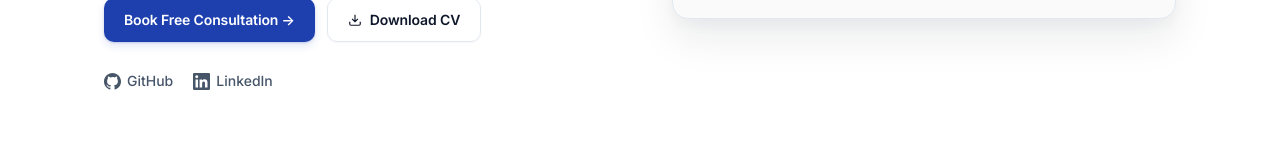
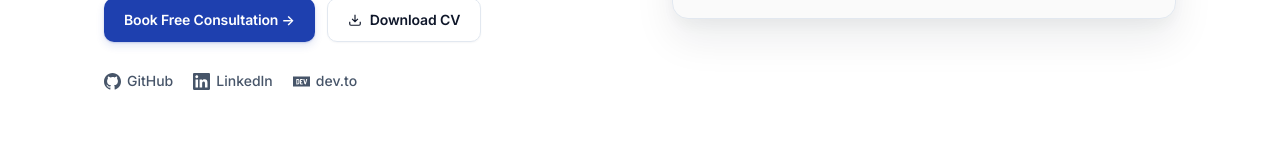
Before and after one commit to poppyszn/portfolio-site, a React (Vite) app: page / in a window 1280 px wide. Shown: the part 586-746 px from the top of the page. Built offline with nearby package versions, Linux system fonts and the light colour scheme.

Commit message:
chore: added blogs

```diff
--- a/compose.yml
+++ b/compose.yml
@@ -2,6 +2,9 @@ services:
   precious-portfolio:
     container_name: precious-portfolio
     image: harbor.local/homelab/portfolio:latest
+    build:
+      context: .
+      dockerfile: Dockerfile
     restart: unless-stopped
     ports:
       - ${PORT:-8888}:80
--- a/src/App.jsx
+++ b/src/App.jsx
@@ -76,6 +76,21 @@ const experience = [
       'Participated in containerisation efforts creating replicable environments',
       'Collaborated with senior engineers learning DevOps best practices',
     ],
+  },
+];
+
+const articles = [
+  {
+    title: 'How I Containerised 5 Monoliths and Deployed Them to EKS',
+    summary: 'A hands-on breakdown of migrating five legacy monolith apps into containers and shipping them to production EKS — covering Dockerfile patterns, ECR, and a full CI/CD pipeline.',
+    href: 'https://dev.to/devpops/how-i-containerised-5-monoliths-and-deployed-them-to-eks-3p2',
+    tag: 'Docker · EKS · CI/CD',
+  },
+  {
+    title: 'How to Properly Set Up k3s on Your Homelab or Server (2026 Edition)',
+    summary: 'The definitive guide to getting k3s production-ready — from bare metal to a fully functioning cluster with Traefik ingress, cert-manager, and ArgoCD GitOps.',
+    href: 'https://dev.to/devpops/how-to-properly-set-up-k3s-on-your-homelab-or-server-2026-edition-595',
+    tag: 'k3s · Kubernetes · Homelab',
   },
 ];
 
@@ -301,6 +316,12 @@ export default function Portfolio() {
                   </svg>
                   LinkedIn
                 </a>
+                <a href="https://dev.to/devpops" target="_blank" rel="noopener noreferrer" className="social-link">
+                  <svg width="17" height="17" fill="currentColor" viewBox="0 0 24 24">
+                    <path d="M7.42 10.05c-.18-.16-.46-.23-.84-.23H6l.02 2.44.04 2.45.56-.02c.41 0 .63-.07.83-.26.24-.24.26-.36.26-2.2 0-1.91-.02-1.96-.29-2.18zM0 4.94v14.12h24V4.94H0zM8.56 15.3c-.44.58-1.06.77-2.53.77H4.71V8.53h1.4c1.67 0 2.16.18 2.6.9.27.43.29.6.32 2.57.05 2.23-.02 2.73-.47 3.3zm5.09-5.47h-2.47v1.77h1.52v1.28l-.72.04-.75.03v1.77l1.22.03 1.2.04v1.28h-1.6c-1.53 0-1.6-.01-1.87-.3l-.3-.28v-3.16c0-3.02.01-3.18.25-3.48.23-.31.25-.31 1.88-.31h1.64v1.29zm4.68 5.45c-.17.43-.64.79-1 .79-.18 0-.45-.15-.67-.39-.32-.32-.45-.63-.82-2.08l-.9-3.39-.45-1.67h.76c.4 0 .75.02.75.05 0 .06 1.16 4.54 1.26 4.83.04.15.32-.7.73-2.3l.66-2.52.74-.04c.4-.02.73 0 .73.04 0 .14-1.67 6.38-1.8 6.68z"/>
+                  </svg>
+                  dev.to
+                </a>
               </div>
             </div>
 
@@ -478,6 +499,58 @@ export default function Portfolio() {
                 <div style={{ display: 'flex', justifyContent: 'space-between', alignItems: 'center', paddingTop: '16px', borderTop: '1px solid var(--c-border-light)' }}>
                   <span style={{ color: 'var(--c-accent)', fontSize: '13px', fontWeight: '600' }}>{p.metric}</span>
                   <span style={{ color: 'var(--c-text-3)', fontSize: '13px' }}>View on GitHub →</span>
+                </div>
+              </a>
+            ))}
+          </div>
+        </div>
+      </section>
+
+      {/* WRITING */}
+      <section id="writing" style={{ borderTop: '1px solid var(--c-border)', padding: '120px 24px' }}>
+        <div style={{ maxWidth: '1120px', margin: '0 auto' }}>
+          <div style={{ display: 'flex', justifyContent: 'space-between', alignItems: 'flex-end', flexWrap: 'wrap', gap: '16px', marginBottom: '48px' }}>
+            <div>
+              <div className="section-label" style={{ marginBottom: '12px' }}>Technical Writing</div>
+              <h2 style={{ fontSize: 'clamp(28px, 4vw, 38px)', fontWeight: '800', letterSpacing: '-0.03em' }}>
+                Articles
+              </h2>
+            </div>
+            <a href="https://dev.to/devpops" target="_blank" rel="noopener noreferrer"
+               style={{ display: 'inline-flex', alignItems: 'center', gap: '6px', color: 'var(--c-text-2)', fontSize: '14px', fontWeight: '500', textDecoration: 'none', transition: 'color var(--t-fast)' }}
+               onMouseEnter={e => e.currentTarget.style.color = 'var(--c-text)'}
+               onMouseLeave={e => e.currentTarget.style.color = 'var(--c-text-2)'}>
+              <svg width="15" height="15" fill="currentColor" viewBox="0 0 24 24">
+                <path d="M7.42 10.05c-.18-.16-.46-.23-.84-.23H6l.02 2.44.04 2.45.56-.02c.41 0 .63-.07.83-.26.24-.24.26-.36.26-2.2 0-1.91-.02-1.96-.29-2.18zM0 4.94v14.12h24V4.94H0zM8.56 15.3c-.44.58-1.06.77-2.53.77H4.71V8.53h1.4c1.67 0 2.16.18 2.6.9.27.43.29.6.32 2.57.05 2.23-.02 2.73-.47 3.3zm5.09-5.47h-2.47v1.77h1.52v1.28l-.72.04-.75.03v1.77l1.22.03 1.2.04v1.28h-1.6c-1.53 0-1.6-.01-1.87-.3l-.3-.28v-3.16c0-3.02.01-3.18.25-3.48.23-.31.25-.31 1.88-.31h1.64v1.29zm4.68 5.45c-.17.43-.64.79-1 .79-.18 0-.45-.15-.67-.39-.32-.32-.45-.63-.82-2.08l-.9-3.39-.45-1.67h.76c.4 0 .75.02.75.05 0 .06 1.16 4.54 1.26 4.83.04.15.32-.7.73-2.3l.66-2.52.74-.04c.4-.02.73 0 .73.04 0 .14-1.67 6.38-1.8 6.68z"/>
+              </svg>
+              All articles on dev.to →
+            </a>
+          </div>
+          <div style={{ display: 'grid', gridTemplateColumns: 'repeat(auto-fill, minmax(340px, 1fr))', gap: '20px' }}>
+            {articles.map((a, i) => (
+              <a key={i} href={a.href} target="_blank" rel="noopener noreferrer"
+                 className="card card-hover"
+                 style={{ padding: '32px', textDecoration: 'none', color: 'inherit', display: 'flex', flexDirection: 'column' }}>
+                <div style={{
+                  display: 'inline-flex', padding: '3px 10px',
+                  background: 'var(--c-accent-light)', borderRadius: 'var(--radius-full)',
+                  marginBottom: '16px', alignSelf: 'flex-start',
+                }}>
+                  <span style={{ color: 'var(--c-accent)', fontSize: '11.5px', fontWeight: '600', fontFamily: 'var(--font-mono)' }}>
+                    {a.tag}
+                  </span>
+                </div>
+                <h3 style={{ fontSize: '17px', fontWeight: '700', letterSpacing: '-0.02em', marginBottom: '12px', lineHeight: '1.35', flex: 1 }}>
+                  {a.title}
+                </h3>
+                <p style={{ color: 'var(--c-text-2)', fontSize: '14px', lineHeight: '1.65', marginBottom: '20px' }}>
+                  {a.summary}
+                </p>
+                <div style={{ display: 'flex', alignItems: 'center', gap: '6px', paddingTop: '16px', borderTop: '1px solid var(--c-border-light)' }}>
+                  <svg width="13" height="13" fill="currentColor" viewBox="0 0 24 24">
+                    <path d="M7.42 10.05c-.18-.16-.46-.23-.84-.23H6l.02 2.44.04 2.45.56-.02c.41 0 .63-.07.83-.26.24-.24.26-.36.26-2.2 0-1.91-.02-1.96-.29-2.18zM0 4.94v14.12h24V4.94H0zM8.56 15.3c-.44.58-1.06.77-2.53.77H4.71V8.53h1.4c1.67 0 2.16.18 2.6.9.27.43.29.6.32 2.57.05 2.23-.02 2.73-.47 3.3zm5.09-5.47h-2.47v1.77h1.52v1.28l-.72.04-.75.03v1.77l1.22.03 1.2.04v1.28h-1.6c-1.53 0-1.6-.01-1.87-.3l-.3-.28v-3.16c0-3.02.01-3.18.25-3.48.23-.31.25-.31 1.88-.31h1.64v1.29zm4.68 5.45c-.17.43-.64.79-1 .79-.18 0-.45-.15-.67-.39-.32-.32-.45-.63-.82-2.08l-.9-3.39-.45-1.67h.76c.4 0 .75.02.75.05 0 .06 1.16 4.54 1.26 4.83.04.15.32-.7.73-2.3l.66-2.52.74-.04c.4-.02.73 0 .73.04 0 .14-1.67 6.38-1.8 6.68z"/>
+                  </svg>
+                  <span style={{ color: 'var(--c-accent)', fontSize: '13px', fontWeight: '600' }}>Read on dev.to →</span>
                 </div>
               </a>
             ))}
@@ -735,6 +808,12 @@ export default function Portfolio() {
               </svg>
               GitHub
             </a>
+            <a href="https://dev.to/devpops" target="_blank" rel="noopener noreferrer" className="social-link">
+              <svg width="15" height="15" fill="currentColor" viewBox="0 0 24 24">
+                <path d="M7.42 10.05c-.18-.16-.46-.23-.84-.23H6l.02 2.44.04 2.45.56-.02c.41 0 .63-.07.83-.26.24-.24.26-.36.26-2.2 0-1.91-.02-1.96-.29-2.18zM0 4.94v14.12h24V4.94H0zM8.56 15.3c-.44.58-1.06.77-2.53.77H4.71V8.53h1.4c1.67 0 2.16.18 2.6.9.27.43.29.6.32 2.57.05 2.23-.02 2.73-.47 3.3zm5.09-5.47h-2.47v1.77h1.52v1.28l-.72.04-.75.03v1.77l1.22.03 1.2.04v1.28h-1.6c-1.53 0-1.6-.01-1.87-.3l-.3-.28v-3.16c0-3.02.01-3.18.25-3.48.23-.31.25-.31 1.88-.31h1.64v1.29zm4.68 5.45c-.17.43-.64.79-1 .79-.18 0-.45-.15-.67-.39-.32-.32-.45-.63-.82-2.08l-.9-3.39-.45-1.67h.76c.4 0 .75.02.75.05 0 .06 1.16 4.54 1.26 4.83.04.15.32-.7.73-2.3l.66-2.52.74-.04c.4-.02.73 0 .73.04 0 .14-1.67 6.38-1.8 6.68z"/>
+              </svg>
+              dev.to
+            </a>
           </div>
         </div>
       </section>
@@ -752,6 +831,7 @@ export default function Portfolio() {
             {[
               { label: 'GitHub', href: 'https://github.com/poppyszn' },
               { label: 'LinkedIn', href: 'https://www.linkedin.com/in/dev-pops/' },
+              { label: 'dev.to', href: 'https://dev.to/devpops' },
               { label: 'Resume', href: '/resume.pdf', download: true },
             ].map(link => (
               <a key={link.label} href={link.href} target={link.download ? undefined : '_blank'}
```
